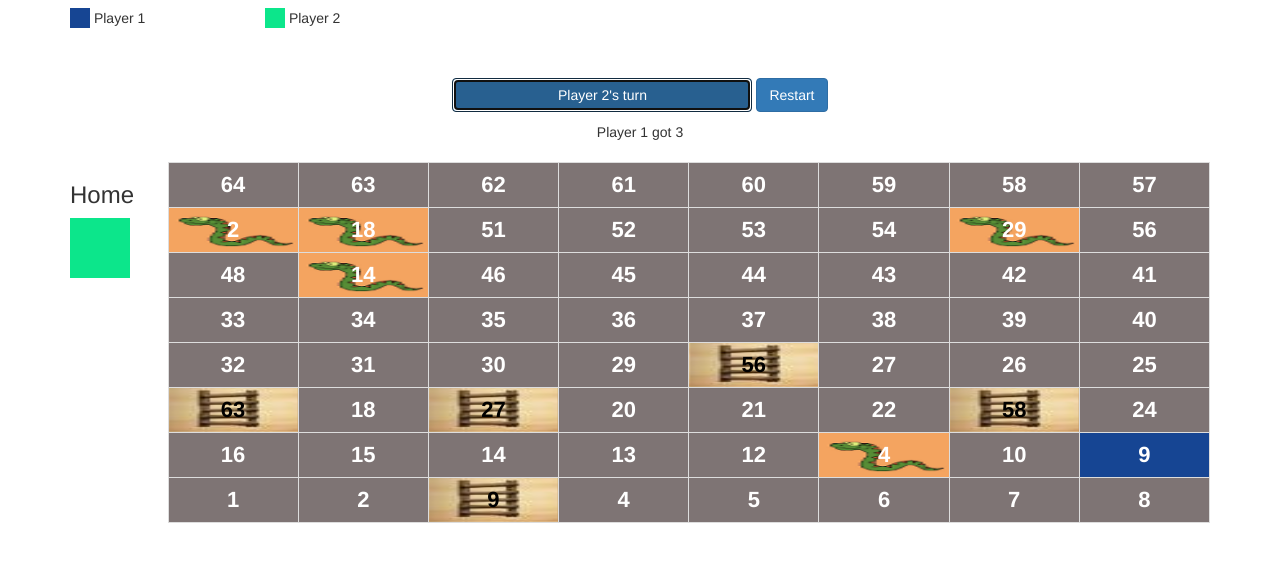
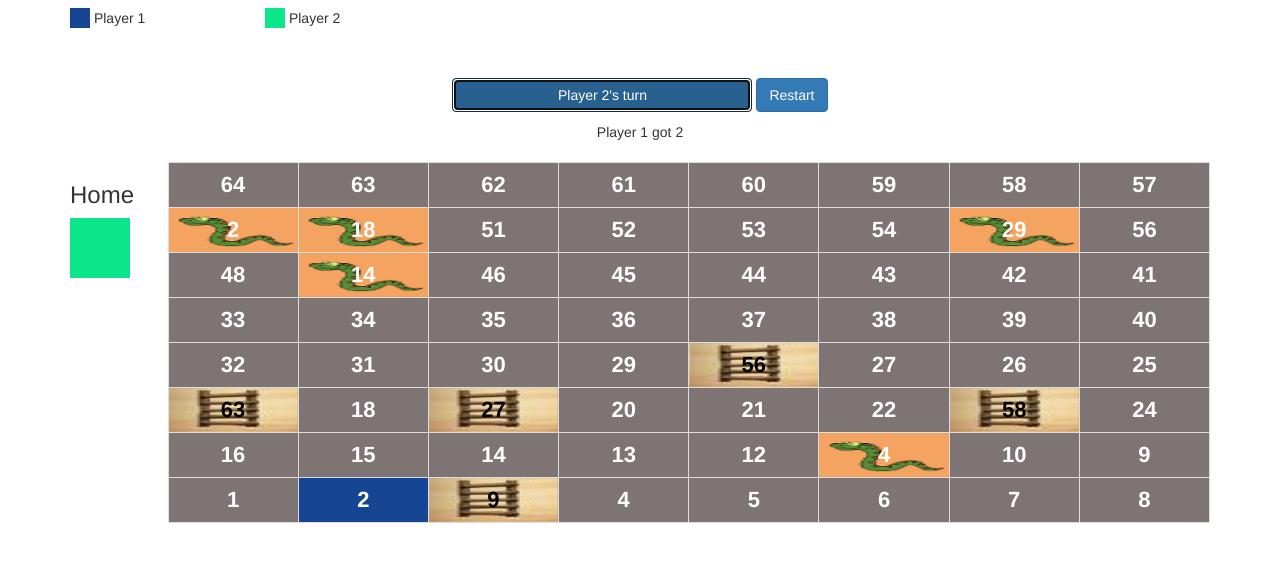
Before and after one commit to anandhegde/SnakeAndLadder, a plain HTML site: page index.html in a window 1280 px wide. Both pictures are taken after a click on the button "Player 1's turn". Shown: the part 63-624 px from the top of the page. Drawn offline with nearby package versions, Linux system fonts and the light colour scheme.

Commit message:
one d array used for board implementation

```diff
--- a/index.html
+++ b/index.html
@@ -2,7 +2,8 @@
 <html>
 <head>
 	<title>Snake and Ladder</title>
-	<link rel="stylesheet" type="text/css" href="https://maxcdn.bootstrapcdn.com/bootstrap/3.3.7/css/bootstrap.min.css">
+	<!-- <link rel="stylesheet" type="text/css" href="https://maxcdn.bootstrapcdn.com/bootstrap/3.3.7/css/bootstrap.min.css"> -->
+	<link rel="stylesheet" type="text/css" href="./css/bootstrap.min.css">
 	<link rel="stylesheet" type="text/css" href="./css/style.css">
 </head>
 <body>
@@ -32,11 +33,13 @@
 			</div>
 		</div>
 	</div>
-	<script
+	<!-- <script
 	  src="https://code.jquery.com/jquery-3.3.1.slim.min.js"
 	  integrity="sha256-3edrmyuQ0w65f8gfBsqowzjJe2iM6n0nKciPUp8y+7E="
 	  crossorigin="anonymous"></script>
-	<script type="text/javascript" src="https://maxcdn.bootstrapcdn.com/bootstrap/3.3.7/js/bootstrap.min.js"></script>
+	<script type="text/javascript" src="https://maxcdn.bootstrapcdn.com/bootstrap/3.3.7/js/bootstrap.min.js"></script> -->
+	<script type="text/javascript" src="./js/jquery-3.1.0.min.js"></script>
+	<script type="text/javascript" src="./js/bootstrap.min.js"></script>
 	<script type="text/javascript" src="./js/index.js"></script>
 </body>
 </html>
--- a/js/index.js
+++ b/js/index.js
@@ -1,4 +1,3 @@
-var Game = function() {
 var currentUser = 1;
 //variable to give user's an id
 
@@ -14,13 +13,11 @@ var Game = function() {
 	this.whoHasWon = null;
 	var _stateOfUsers = [];
 	function initializeBoard(boardObject){
-			for(let i = 0; i < boardObject.rows; i++){
-				boardObject.boardNumbers[i] = [];
-				for(let j = 0; j < boardObject.rows; j++){
-					boardObject.boardNumbers[i][j] = (i * boardObject.rows) + j + 1;
+		//0th position will be the home
+		boardObject.boardNumbers[0] = 0;
+		for(let i = 1; i <= boardObject.rows * boardObject.columns; i++){
+			boardObject.boardNumbers[i] = i;
 		}
-			}
-			console.log(boardObject.boardNumbers)
 	}
 	function initializeSnakes(boardObject){
 		let maxForStart = (boardObject.rows * boardObject.columns) - 1;
@@ -49,19 +46,9 @@ var Game = function() {
 					end = randomNumber(1, maxForEnd);
 				}
 			}
-				let row = Math.floor(start / boardObject.columns);
-				if(start % boardObject.columns == 0){
-					row = row -1;
-				}
-				let column = (start % boardObject.columns) - 1;
-				if(column < 0){
-					column = boardObject.columns -1 ;
-				}
-				boardObject.boardNumbers[row][column] = end;
+			boardObject.boardNumbers[start] = end;
 			snakePosition["start"] = start;
 			snakePosition["end"] = end;
-				snakePosition["row"] = row;
-				snakePosition["column"] = column;
 			boardObject.snakes.push(snakePosition);
 		}
 	}
@@ -92,60 +79,44 @@ var Game = function() {
 					end =  randomNumber(minForEnd, boardObject.columns * boardObject.rows);
 				}
 			}
-				let row = Math.floor(start / boardObject.columns);
-				if(start % boardObject.columns == 0){
-					row = row -1;
-				}
-				let column = (start % boardObject.columns) - 1;
-				if(column < 0){
-					column = boardObject.columns -1 ;
-				}
-				boardObject.boardNumbers[row][column] = end;
+			boardObject.boardNumbers[start] = end;
 			ladderPosition["start"] = start;
 			ladderPosition["end"] = end;
-				ladderPosition["row"] = row;
-				ladderPosition["column"] = column;
 			boardObject.ladders.push(ladderPosition);
 		}
 	}
 
 	function show(boardObject){
 		let append = "";
-
-			for(let i = boardObject.rows - 1; i >= 0; i--){
+		//board is row column shape
+		for(let i = boardObject.rows; i > 0; i--){
 			append += "<tr>";
-				if(i % 2 == 0)
-				{
-					for(let j = 0; j < boardObject.columns; j++){
-						let snakePresent = boardObject.snakes.filter((item) => item["row"] == i && item["column"] == j);
-						let ladderPresent = boardObject.ladders.filter((item) => item["row"] == i && item["column"] == j);
-						if(snakePresent.length > 0){
-							append += `<td class="snake">${boardObject.boardNumbers[i][j]}</td>`;
-						} else if(ladderPresent.length > 0) {
-							append += `<td class="ladder">${boardObject.boardNumbers[i][j]}</td>`;
+			let num;
+			for(let j = 1; j <= boardObject.columns; j++){
+				if(i % 2 == 0){
+					num = (boardObject.rows*i) - (j-1);
 				} else {
-							append += `<td>${boardObject.boardNumbers[i][j]}</td>`;
+					num = (boardObject.rows * (i-1)) + j;
 				}
-					}
-				} else {
-					for(let j = boardObject.columns - 1; j >= 0; j--){
-						let snakePresent = boardObject.snakes.filter((item) => item["row"] == i && item["column"] == j);
-						let ladderPresent = boardObject.ladders.filter((item) => item["row"] == i && item["column"] == j);
-						if(snakePresent.length > 0){
-							append += `<td class="snake">${boardObject.boardNumbers[i][j]}</td>`;
-						} else if(ladderPresent.length > 0) {
-							append += `<td class="ladder">${boardObject.boardNumbers[i][j]}</td>`;
-						} else {
-							append += `<td>${boardObject.boardNumbers[i][j]}</td>`;
-						}
-					}
+				append += generateTableCell(boardObject, num);
 			}
 			append += "</tr>";
 		}
+		$("#board").append(append);
+	}
 
-
-			$("#board").append(append);
-
+	function generateTableCell(boardObject, num){
+		let cell = "";
+		let snakePresent = boardObject.snakes.filter((item) => item["start"] == num);
+		let ladderPresent = boardObject.ladders.filter((item) => item["start"] == num);
+		if(snakePresent.length > 0){
+			cell += `<td class="snake">${snakePresent[0]["end"]}</td>`;
+		} else if(ladderPresent.length > 0) {
+			cell += `<td class="ladder">${ladderPresent[0]["end"]}</td>`;
+		} else {
+			cell += `<td>${num}</td>`;
+		}
+		return cell;
 	}
 
 	initializeBoard(this);
@@ -154,60 +125,26 @@ var Game = function() {
 	show(this);
 	this.movePosition= function(userObject, dice){
 		let self = this;
-			let position;
+		changeTableCellColor(this.rows, this.columns, userObject.position, "#7E7474");
 		//get the new position value by adding dice value to old position value
-			if(userObject.row < 0 && userObject.column < 0) {
-				position = dice;
-			} else {
-				position = this.boardNumbers[userObject.row][userObject.column] + dice;
-			}
-			//get the new row value
-			let row = Math.floor(position / this.columns);
-			if(position % this.columns == 0){
-				row -= 1;
-			}
-			//get new column value
-			let column = (position % this.columns) - 1;
-			if(position % this.columns == 0){
-				column = this.columns - 1;
-			}
-			if(row >= this.rows){
-				let message = `can't move, try next time user ${userObject.id}`;
-				$("#message").text(message).removeClass("hide");
-			} else {
-				//if there is ladder or snake in the new position
-				let supposedValue = (row * this.colums) + (column + 1);
-				if( supposedValue != this.boardNumbers[row][column]){
-					let value = this.boardNumbers[row][column];
-					row = Math.floor(value / this.columns);
-					if( value % this.columns == 0) {
-						column = this.columns - 1;
-						row = row - 1;
-					} else {
-						column = (value % this.columns) - 1;
-					}
-				}
-				changeTableCellColor(this.rows, this.columns, userObject.row, userObject.column, "#7E7474");
-				userObject.row = row;
-				userObject.column = column;
-
-				// user has won the game
-				if(row == (this.rows-1) && column == (this.columns-1)) {
+		let position = this.boardNumbers[userObject.position] + dice;
+		if(position >= (this.rows * this.columns)){
+			userObject.position = this.boardNumbers[this.boardNumbers.length - 1];
 			this.result = true;
 			userObject.won = true;
 			this.whoHasWon = userObject;
+		} else {
+			userObject.position = this.boardNumbers[position];
 		}
-			}
+		changeTableCellColor(this.rows, this.columns, userObject.position, userObject.color);
 	}
 
 	this.setStateOfUsers = function(usersArray, currentUserIndex, currentDiceValue){
 		let arr = [];
-
 		for(let index in userArray){
 			let obj = {};
 			obj["id"] = userArray[index].id;
-				obj["row"] = userArray[index].row;
-				obj["column"] = userArray[index].column;
+			obj["position"] = userArray[index].position;
 			obj["color"] = userArray[index].color;
 			if(index == currentUserIndex){
 				obj["dirty"] = true;
@@ -215,8 +152,7 @@ var Game = function() {
 			}
 			arr.push(obj);
 		}
-			_stateOfUsers.push(arr)
-			console.log(_stateOfUsers)
+		_stateOfUsers.push(arr);
 	}
 
 	this.replay = function(){
@@ -230,14 +166,13 @@ var Game = function() {
 							if(userStateObject["dirty"]) {
 								$("#diceValue").text(`Player ${userStateObject["id"]} got ${userStateObject.diceValue}`).show();
 							}
-								changeTableCellColor(boardObject.rows, boardObject.columns, userStateObject.row, userStateObject.column, userStateObject.color);
+							changeTableCellColor(boardObject.rows, boardObject.columns, userStateObject.position, userStateObject.color);
 						}
 					} else {
 						// for removing the user's previous position
 						for(let userStateObject of _stateOfUsers[index - 1]){
-								changeTableCellColor(boardObject.rows, boardObject.columns, userStateObject.row, userStateObject.column, "#7E7474");
+							changeTableCellColor(boardObject.rows, boardObject.columns, userStateObject.position, "#7E7474");
 						}
-
 						//setting the user's position
 						for(let userStateObject of _stateOfUsers[index]){
 							delete(allUserColors[userStateObject.id]);
@@ -248,19 +183,17 @@ var Game = function() {
 							if(index == (_stateOfUsers.length-1)) {
 								$("#message").text(`Player ${userStateObject["id"]} won the game`).removeClass("hide");
 							}
-								changeTableCellColor(boardObject.rows, boardObject.columns, userStateObject.row, userStateObject.column, userStateObject.color);
+							changeTableCellColor(boardObject.rows, boardObject.columns, userStateObject.position, userStateObject.color);
 						}
 					}
 				}, index * 1000);
 			})(index, this);
 		}
 	}
-
 }
 
 var User = function(){
-		this.row = -1;
-		this.column = -1;
+	this.position = 0;
 	this.won = false;
 	this.id = ++userCount;
 	this.color = getRandomColor();
@@ -284,7 +217,6 @@ var Game = function() {
 for(let user of userArray){
 	setColorOnTop(user);
 	allUserColors[user.id] = user.color;
-		//changeTableCellColor(board.rows, board.columns, user.row, user.column, user.color);
 }
 
 //set the homeDivision
@@ -304,15 +236,12 @@ var Game = function() {
 
 setHomeColor();
 
-	//set the button's value
-	//$("#rollDice").text("");
-
 $("#rollDice").on("click", function(){
 	$("#message").addClass("hide");
 	userArray[currentUser - 1].rollDice(function(diceValue){
 		setHomeColor();
 		for(let user of userArray){
-				changeTableCellColor(board.rows, board.columns, user.row, user.column, user.color);
+			changeTableCellColor(board.rows, board.columns, user.position, user.color);
 		}
 
 		//set the stateofboard
@@ -341,7 +270,7 @@ var Game = function() {
 	setHomeColor();
 	//for removing the existing user position and setting all the user position to 0,0
 	for(let user of userArray){
-			changeTableCellColor(board.rows, board.columns, user.row, user.column, "#7E7474");
+		changeTableCellColor(board.rows, board.columns, user.position, "#7E7474");
 	}
 	board.replay();
 })
@@ -363,22 +292,30 @@ var Game = function() {
   }
 }
 
-	function changeTableCellColor(totalRows, totalColumns, row, column, color){
+function changeTableCellColor(totalRows, totalColumns, position, color){
+	if(position != 0){
+		position = parseInt(position);
+		//get the row value on the board
+		let row = Math.ceil(position / totalColumns) - 1;
+		//get new column value on the board
+		let column = (position % totalColumns) - 1;
+		if(position % totalColumns == 0){
+			column = totalColumns - 1;
+		}
+		if(row % 2 == 1){
+			column = totalColumns - column - 1;
+		}
+		console.log(`row ${row} column ${column}`)
 		$("table tr").each(function(i, tableRow){
 			if(i == (totalRows - row - 1)){
 				$(tableRow).find("td").each(function(index, rowColumn){
-					if(row % 2 == 0){
 					if(column == index){
 						$(rowColumn).css("background-color", color)
-						}
-					} else {
-						if((totalColumns - column - 1) == index){
-							$(rowColumn).css("background-color", color)
-						}
 					}
 				})
 			}
 		})
+	}
 }
 
 function setColorOnTop(user){
@@ -390,10 +327,6 @@ var Game = function() {
 	$("#showPlayer").append(addDiv);
 }
 
-}
-
-var game = new Game();
-
 $("#restart").on("click", function(){
 	location.reload();
 })
```
Lines whose indentation alone changed are shown as unchanged.
